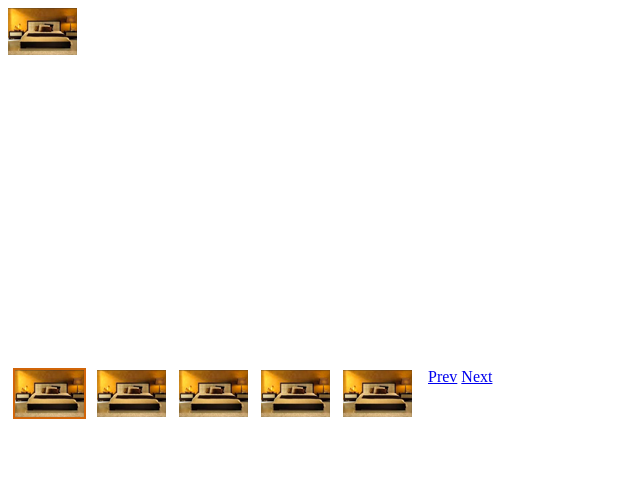
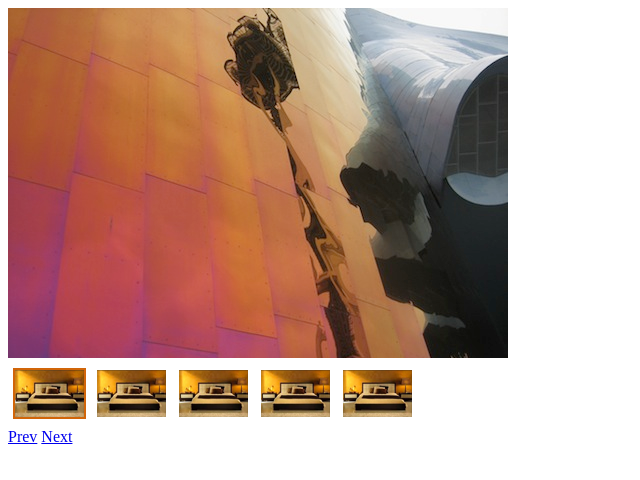
Before and after one commit to stefanpenner/jquery.live.gallery.js, a plain HTML site: page index.html in a window 1280 px wide. Shown: the whole page, without its empty margins (0-640 px from the left). Drawn offline with Linux system fonts and the light colour scheme.

Commit message:
Add Some Nicer Demo Images.

```diff
--- a/index.html
+++ b/index.html
@@ -37,38 +37,18 @@
   <body>
     <div class="gallery">
       <div class="viewer">
-        <img class="hidden" src="big.png"/>
+        <img class="hidden" src="images/big.png"/>
       </div>
       <div class="scrollable-container">
         <div class="scrollable">
           <div class="items">
             <div class="item">
-              <img class="fade-in" src="thumb.png" data-src="thumb.png"/>
-              <img class="fade-in" src="thumb.png" data-src="big.png"/>
-              <img class="fade-in" src="thumb.png" data-src="thumb.png"/>
-              <img class="fade-in" src="thumb.png" data-src="thumb.png"/>
-              <img class="fade-in" src="thumb.png" data-src="thumb.png"/>
+              <img class="fade-in" src="images/thumb.png" data-src="images/415997603_54d4f43d55_b.jpeg"/>
+              <img class="fade-in" src="images/thumb.png" data-src="images/big.png"/>
+              <img class="fade-in" src="images/thumb.png" data-src="images/474514530_545688914e_b.jpeg"/>
+              <img class="fade-in" src="images/thumb.png" data-src="images/2434405362_ff9b2ae375_b.jpeg"/>
+              <img class="fade-in" src="images/thumb.png" data-src="images/3862328155_67f8bd3a10_b.jpeg"/>
             </div>
-            <div class="item">
-              <img class="fade-in" src="thumb.png" data-src="thumb.png"/>
-              <img class="fade-in" src="thumb.png" data-src="thumb.png"/>
-              <img class="fade-in" src="thumb.png" data-src="thumb.png"/>
-              <img class="fade-in" src="thumb.png" data-src="thumb.png"/>
-              <img class="fade-in" src="thumb.png" data-src="thumb.png"/>
-            </div>
-            <div class="item">
-              <img class="fade-in" src="thumb.png" data-src="thumb.png"/>
-              <img class="fade-in" src="thumb.png" data-src="thumb.png"/>
-              <img class="fade-in" src="thumb.png" data-src="thumb.png"/>
-              <img class="fade-in" src="thumb.png" data-src="thumb.png"/>
-              <img class="fade-in" src="thumb.png" data-src="thumb.png"/>
-            </div>
-            <div class="item">
-              <img class="fade-in" src="thumb.png" data-src="thumb.png"/>
-              <img class="fade-in" src="thumb.png" data-src="thumb.png"/>
-              <img class="fade-in" src="thumb.png" data-src="thumb.png"/>
-              <img class="fade-in" src="thumb.png" data-src="thumb.png"/>
-              <img class="fade-in" src="thumb.png" data-src="thumb.png"/>
             </div>
           </div>
         </div>
--- a/style.css
+++ b/style.css
@@ -11,6 +11,7 @@
 
 .viewer img{
   position: absolute;
+  clip: rect(0px 500px 350px 0px) ;
 }
 
 .scrollable{
```
Also changed, not shown: images/2434405362_ff9b2ae375_b.jpeg (added), images/3862328155_67f8bd3a10_b.jpeg (added), images/415997603_54d4f43d55_b.jpeg (added), images/474514530_545688914e_b.jpeg (added), images/big.png (renamed from big.png), images/thumb.png (renamed from thumb.png).
